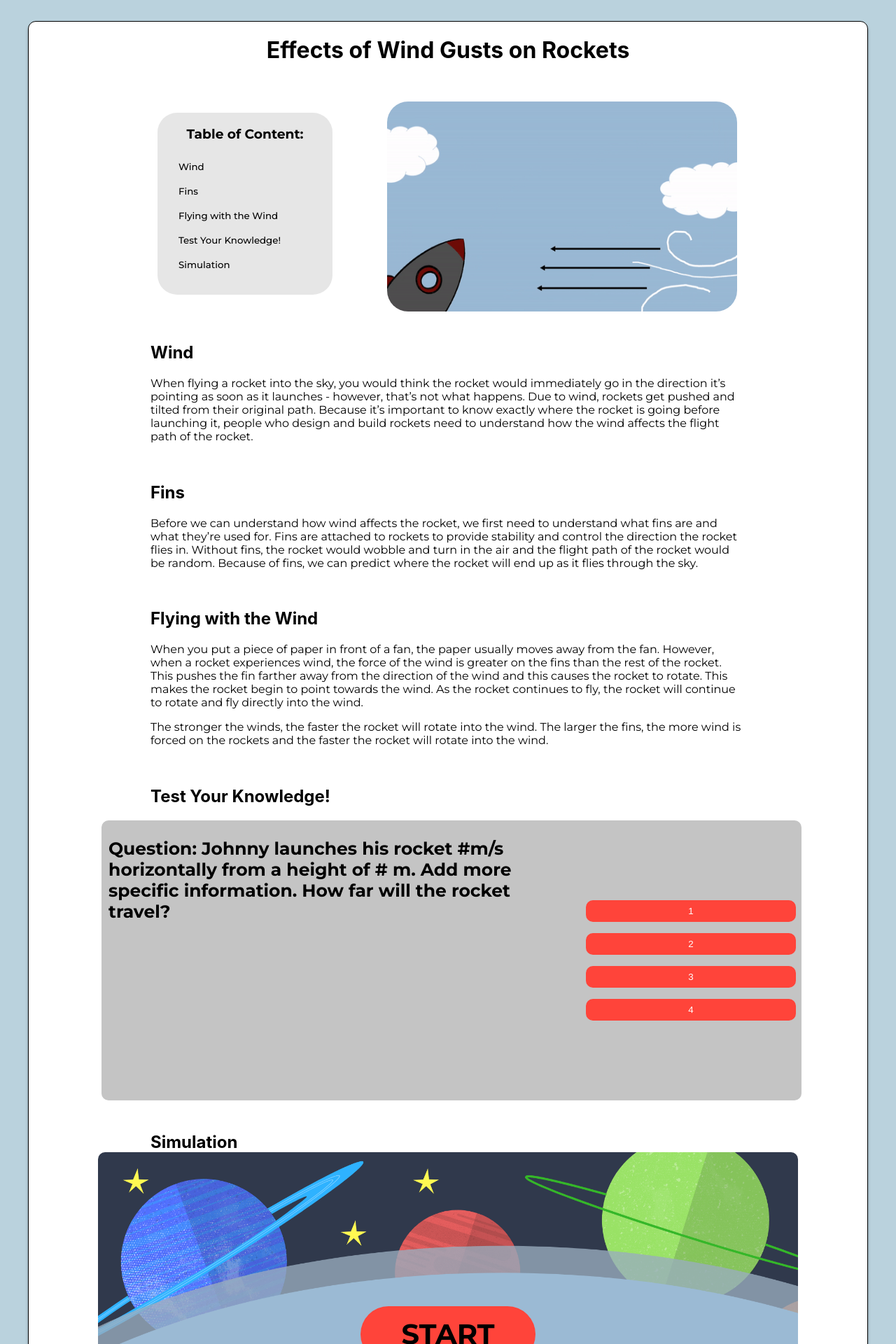
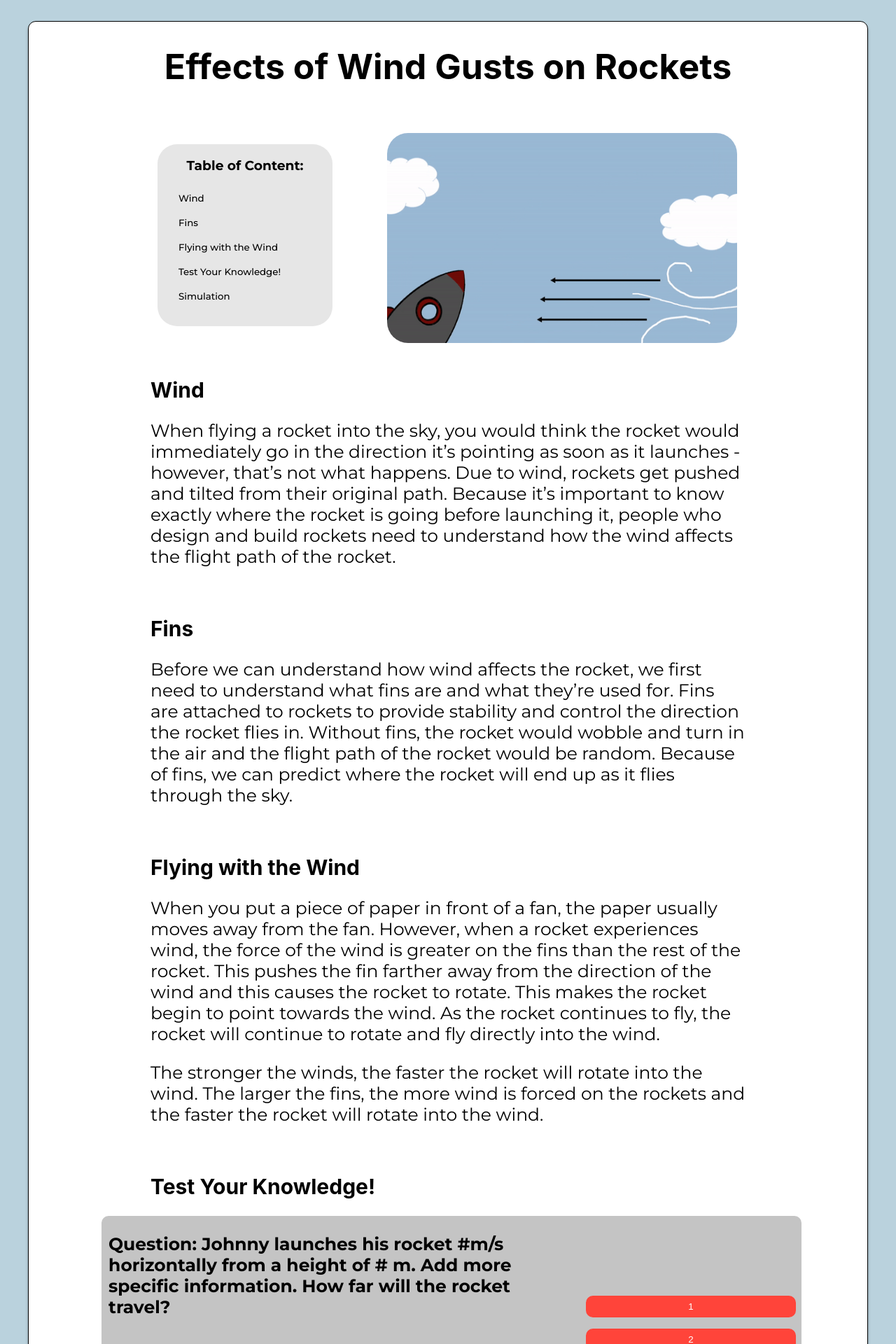
Before and after one commit to autrydev/rocket_react_page, a React (Create React App) app: page / in a window 1280 px wide. Shown: the top 1920 px of the page at 70% size. Built offline with nearby package versions, Linux system fonts and the light colour scheme.

Commit message:
Clean up
css

```diff
--- a/src/App.css
+++ b/src/App.css
@@ -9,7 +9,7 @@ body {
 .container {
   position: center;
   width: 100%;
-  height: 2450px;
+  height: 2950px;
   resize: 'cover';
 
   background: #FFFFFF;
--- a/src/Components/EducationalContent.js
+++ b/src/Components/EducationalContent.js
@@ -28,7 +28,11 @@ function EduContent() {
       >
         <>
             <div style={{display: 'flex', justifyContent: 'center'}}>
-                <h1 className="header-font">Effects of Wind Gusts on Rockets</h1>
+                <h1 className="header-font"
+                    style = {{fontSize: 50}}
+                >
+                    Effects of Wind Gusts on Rockets
+                </h1>
             </div>
             <br/> <br/>
             {/* Table of Content */}
@@ -128,7 +132,13 @@ function EduContent() {
                     marginRight: 150
                 }}
             >
-                <h2 className="header-font" ref = {windRef}>Wind</h2>
+                <h2
+                    className="header-font"
+                    ref = {windRef}
+                    style = {{fontSize: 30}}
+                >
+                    Wind
+                </h2>
                 <p className = "content-font" >
                     When flying a rocket into the sky, you would think the rocket would immediately
                     go in the direction it’s pointing as soon as it launches - however, that’s not what happens.
@@ -139,7 +149,13 @@ function EduContent() {
                 </p>
                 <br/>
 
-                <h2 className="header-font" ref = {finsRef}>Fins</h2>
+                <h2
+                    className="header-font"
+                    ref = {finsRef}
+                    style = {{fontSize: 30}}
+                >
+                    Fins
+                </h2>
                 <p className="content-font">
                     Before we can understand how wind affects the rocket, we first need to understand what fins
                     are and what they’re used for. Fins are attached to rockets to provide stability and control
@@ -149,7 +165,13 @@ function EduContent() {
                 </p>
                 <br/>
 
-                <h2 className="header-font" ref = {flyRef}>Flying with the Wind</h2>
+                <h2
+                    className="header-font"
+                    ref = {flyRef}
+                    style = {{fontSize: 30}}
+                >
+                    Flying with the Wind
+                </h2>
                 <p className="content-font">
                     When you put a piece of paper in front of a fan, the paper usually moves away from the fan. However,
                     when a rocket experiences wind, the force of the wind is greater on the fins than the rest of the
@@ -170,7 +192,13 @@ function EduContent() {
                     marginRight: 150
                 }}
             >
-                <h2 className="header-font" ref = {quizRef}>Test Your Knowledge!</h2>
+                <h2
+                    className="header-font"
+                    ref = {quizRef}
+                    style = {{fontSize: 30}}
+                >
+                    Test Your Knowledge!
+                </h2>
             </div>
 
             <div
@@ -189,13 +217,20 @@ function EduContent() {
                     marginRight: 150
                 }}
             >
-                <h2 className="header-font" ref = {simRef}>Simulation</h2>
+                <h2
+                    className="header-font"
+                    ref = {simRef}
+                    style = {{fontSize: 30}}
+                >
+                    Simulation
+                </h2>
                 <br/>
             </div>
 
             <div
                 style={{
-                    marginLeft: 75
+                    marginLeft: 75,
+                    marginTop: -15
                 }}
                 className = "sim-app"
             >
--- a/src/Components/styles.css
+++ b/src/Components/styles.css
@@ -1,6 +1,7 @@
 /* Educational Content */
 .content-font {
   font-family: 'Montserrat', sans-serif;
+  font-size: 25px;
 }
 
 .font-link {
@@ -63,7 +64,7 @@
   border-radius: 10px;
   width: 1000px;
   height: 600px;
-  margin-top: -85px;
+  margin-top: -65px;
   text-align: center;
 }
 
```
